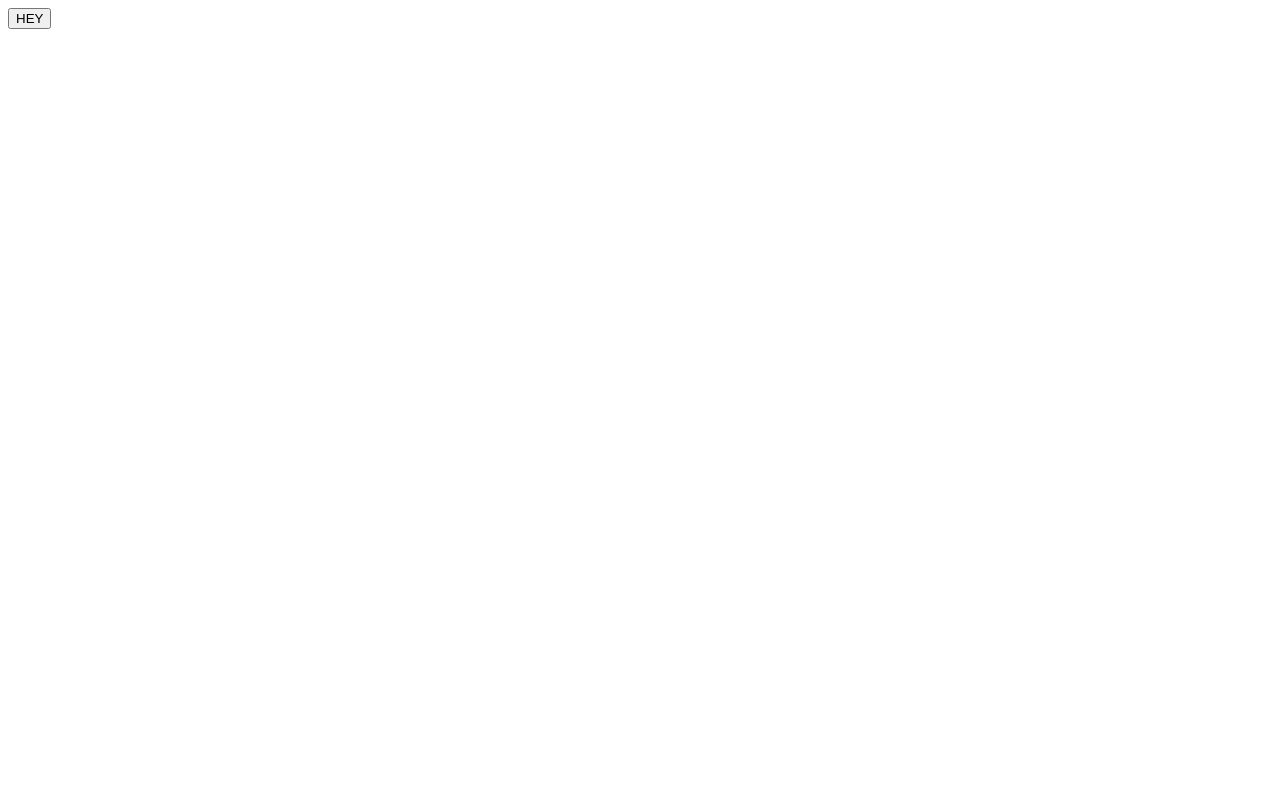
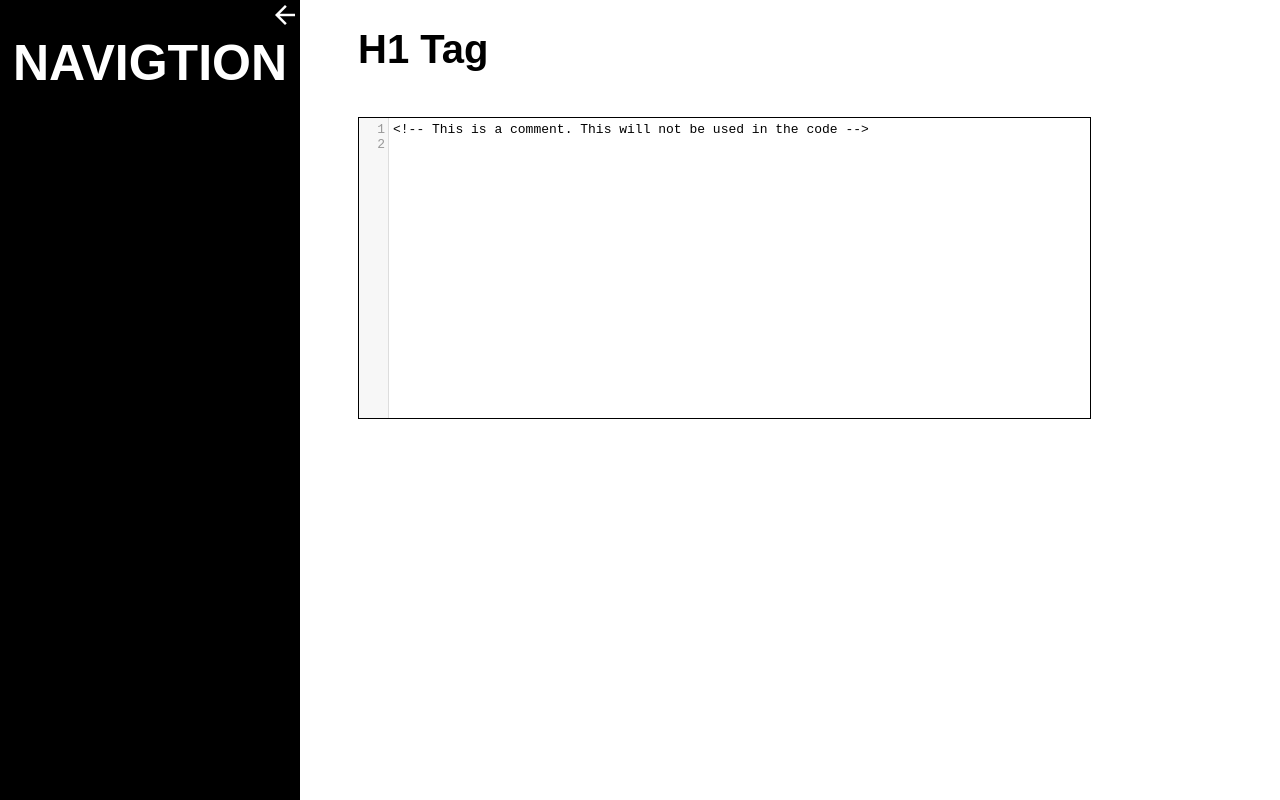
Before and after one commit to BB8fan20/learn-to-code-app, a website: page 1.html in a window 1280 px wide. Drawn offline with nearby package versions, Linux system fonts and the light colour scheme.

Commit message:
worked on making improvements

```diff
--- a/1.html
+++ b/1.html
@@ -5,8 +5,23 @@
         <meta http-equiv="X-UA-Compatible" content="IE=edge">
         <title>Learn To Code</title>
         <meta name="viewport" content="width=device-width, initial-scale=1">
-        <link href="https://fonts.googleapis.com/icon?family=Material+Icons" rel="stylesheet">
+        <link rel="stylesheet" href="https://cdnjs.cloudflare.com/ajax/libs/codemirror/5.41.0/theme/icecoder.css">
+        <script src="https://cdnjs.cloudflare.com/ajax/libs/codemirror/5.41.0/codemirror.js"></script>
+        <link rel="stylesheet" href="https://cdnjs.cloudflare.com/ajax/libs/codemirror/5.41.0/codemirror.css">
+        <script src="https://cdnjs.cloudflare.com/ajax/libs/codemirror/5.41.0/mode/htmlembedded/htmlembedded.js"></script>
+        <link rel="stylesheet" href="https://fonts.googleapis.com/icon?family=Material+Icons">
+        <!-- <link rel="stylesheet" href="https://cdnjs.cloudflare.com/ajax/libs/materialize/0.97.6/css/materialize.min.css"> -->
+        <script src="https://cdnjs.cloudflare.com/ajax/libs/jquery/3.0.0/jquery.min.js"></script>
+        <!-- <script src="https://cdnjs.cloudflare.com/ajax/libs/materialize/0.97.7/js/materialize.min.js"></script> -->
+        <script src="https://cdnjs.cloudflare.com/ajax/libs/codemirror/5.41.0/addon/hint/show-hint.js"></script>
+        <script src="https://cdnjs.cloudflare.com/ajax/libs/codemirror/5.41.0/addon/hint/html-hint.js"></script>
+        <script src="https://cdnjs.cloudflare.com/ajax/libs/codemirror/5.41.0/addon/hint/javascript-hint.js"></script>
+
         <style>
+            * {
+                user-select: none;
+            }
+
             .nav {
                 position: fixed;
                 background: black;
@@ -16,16 +31,19 @@
                 left: 0px;
                 bottom: 0px;
                 overflow: hidden;
-                transition: 0.5s;
-                display: none;
+                transition: 1s;
+                z-index: 100;
             }
 
             .arrow {
-                position: absolute;
-                right: 0;
                 color: white;
+                position: fixed;
+                left: 270px;
                 cursor: pointer;
-                transition: 0.5s;
+                transition: 1s;
+                z-index: 101;
+                font-size: 30px;
+                top: 0px;
             }
 
             .nav h1 {
@@ -35,16 +53,42 @@
                 font-family: sans-serif;
                 text-transform: uppercase;
             }
+
+            .title {
+                font-size: 40px;
+                font-family: sans-serif;
+                letter-spacing: 0px;
+            }
+
+            .content {
+                margin-left: 350px;
+            }
+
+            .editor-content {
+                width: 80%;
+                border: 1px solid black;
+            }
         </style>
         <script>
             function closenav() {
                 var arrow = document.getElementById('arrow');
                 var nav = document.getElementById('nav');
+                var content = document.getElementById('content');
 
                 if (nav.style.width == "0px") {
-
+                    nav.style.width = "300px";
+                    arrow.style.color = "white";
+                    arrow.style.left = "270px";
+                    arrow.style.transform = "rotate(0deg)";
+                    content.style.marginLeft = "350px";
+                    content.style.transition = "1s";
                 } else {
-
+                    nav.style.width = "0px";
+                    arrow.style.color = "black";
+                    arrow.style.left = "0px";
+                    arrow.style.transform = "rotate(180deg)";
+                    content.style.marginLeft = "0px";
+                    content.style.transition = "1.5s";
                 }
             }
 
@@ -55,14 +99,39 @@
 
     </head>
     <body>
-        <div class="nav">
-            <div class="arrow material-icons">
+        <div class="arrow material-icons" id="arrow" onclick="closenav()">
                 arrow_back
             </div>
+        <div class="nav" id="nav">
+
             <h1>
                 Navigtion
             </h1>
         </div>
-        <button onclick="codeedit()">HEY</button>
+        <!-- <button onclick="codeedit()">HEY</button> -->
+        <div class="content" id="content">
+            <h1 class="title">
+                H1 Tag
+            </h1>
+            <br>
+            <div class="editor-content">
+                <div id="codeeditor"></div>
+            </div>
+
+            <script>
+
+                var editorhtml = CodeMirror(document.getElementById("codeeditor"), {
+                    value: "<!-- This is a comment. This will not be used in the code -->\n",
+                    mode: "html",
+                    tabSize: 4,
+                    lineWrapping: true,
+                    lineNumbers: true,
+                    firstLineNumber: 1,
+                    extraKeys: { "Ctrl-Space": "autocomplete" }
+                });
+
+
+            </script>
+        </div>
     </body>
 </html>
```
